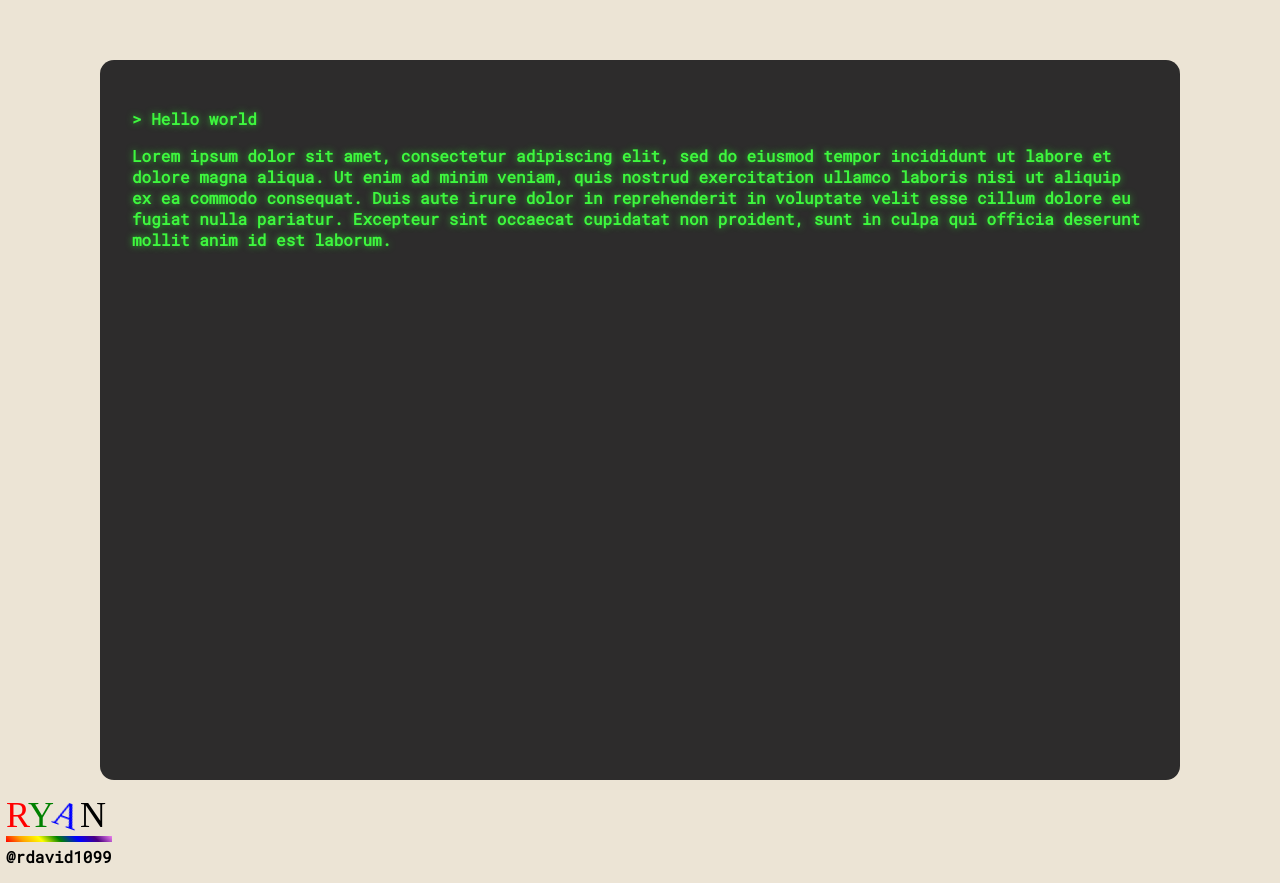
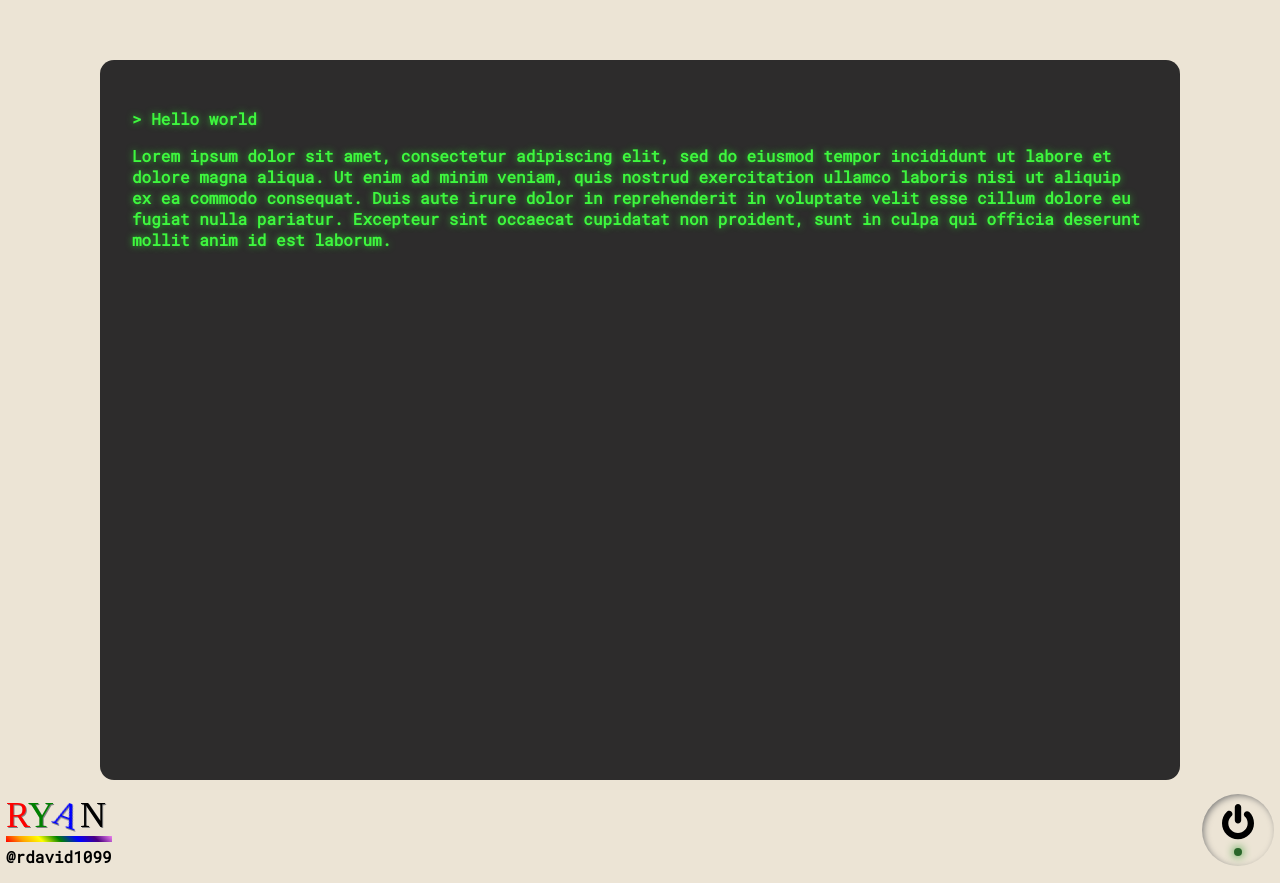
Before and after one commit to rdavid1099/rdavid1099.github.io, a React (Create React App) app: page / in a window 1280 px wide. Built offline with nearby package versions, Linux system fonts and the light colour scheme; a web font is replaced by a local one.

Commit message:
Add power button to ScreenControl and update design

```diff
--- a/package.json
+++ b/package.json
@@ -18,7 +18,7 @@
     "web-vitals": "^1.0.1"
   },
   "scripts": {
-    "prestart": "eslint --fix && prettier --write ./**/*.{ts,tsx,json}",
+    "prestart": "eslint --fix && prettier --write \"./src/**/*.{ts,tsx,json}\"",
     "start": "react-scripts start",
     "build": "react-scripts build",
     "test": "react-scripts test",
--- a/public/index.html
+++ b/public/index.html
@@ -11,7 +11,7 @@
     <link href="https://fonts.googleapis.com/css2?family=Roboto+Mono&display=swap" rel="stylesheet" />
     <link href="https://fonts.googleapis.com/css2?family=Zen+Dots&display=swap" rel="stylesheet" />
   </head>
-  <body>
+  <body style="background-color: #ece4d5">
     <noscript>You need to enable JavaScript to run this app.</noscript>
     <div id="root"></div>
   </body>
--- a/src/components/ScreenController/ScreenController.style.ts
+++ b/src/components/ScreenController/ScreenController.style.ts
@@ -10,7 +10,10 @@ type ScreenControllerClassNames =
   | "n"
   | "rainbowLine"
   | "rdavid"
-  | "powerButtonContainer";
+  | "powerButtonContainer"
+  | "powerButton"
+  | "powerIcon"
+  | "powerLight";
 
 export const ScreenControllerStyles: Record<ScreenControllerClassNames, CSSProperties> = {
   root: {
@@ -28,6 +31,7 @@ export const ScreenControllerStyles: Record<ScreenControllerClassNames, CSSPrope
   name: {
     fontFamily: "'Zen Dots', cursive",
     fontSize: "36px",
+    textShadow: "1px 1px 0px #828282",
   },
   r: {
     color: "red",
@@ -53,5 +57,30 @@ export const ScreenControllerStyles: Record<ScreenControllerClassNames, CSSPrope
     paddingTop: "4px",
     fontFamily: "'Roboto Mono', monospace",
   },
-  powerButtonContainer: {},
+  powerButtonContainer: {
+    paddingRight: "16px",
+  },
+  powerButton: {
+    boxShadow: "inset rgb(115, 115, 115) 2px 2px 7px -1px",
+    borderRadius: "100%",
+    height: "72px",
+    width: "72px",
+    display: "flex",
+    flexDirection: "column",
+    alignItems: "center",
+    justifyContent: "center",
+  },
+  powerIcon: {
+    width: "32px",
+    marginLeft: "auto",
+    marginRight: "auto",
+  },
+  powerLight: {
+    height: "8px",
+    backgroundColor: "#2a662a",
+    width: "8px",
+    borderRadius: "100%",
+    boxShadow: "0px 0px 10px green",
+    marginTop: "4px",
+  },
 };
--- a/src/components/ScreenController/ScreenController.tsx
+++ b/src/components/ScreenController/ScreenController.tsx
@@ -1,5 +1,6 @@
 import React, { FC } from "react";
 import { ScreenControllerStyles } from "./ScreenController.style";
+import { PowerIcon } from "../../icons";
 
 const RyanLogo: FC = () => {
   const { name, r, y, a, n } = ScreenControllerStyles;
@@ -21,7 +22,14 @@ export const ScreenController: FC = () => {
         <div style={ScreenControllerStyles.rainbowLine} />
         <div style={ScreenControllerStyles.rdavid}>@rdavid1099</div>
       </div>
-      <div style={ScreenControllerStyles.powerButtonContainer}></div>
+      <div style={ScreenControllerStyles.powerButtonContainer}>
+        <div style={ScreenControllerStyles.powerButton}>
+          <div style={ScreenControllerStyles.powerIcon}>
+            <PowerIcon />
+          </div>
+          <div style={ScreenControllerStyles.powerLight} />
+        </div>
+      </div>
     </div>
   );
 };
--- /dev/null
+++ b/src/icons/index.tsx
@@ -0,0 +1,3 @@
+import { ReactComponent as PowerIcon } from "./powerIcon.svg";
+
+export { PowerIcon };
```
Also changed, not shown: src/icons/powerIcon.svg (added), 1 other file (tests, documents, lock files or other folders).
